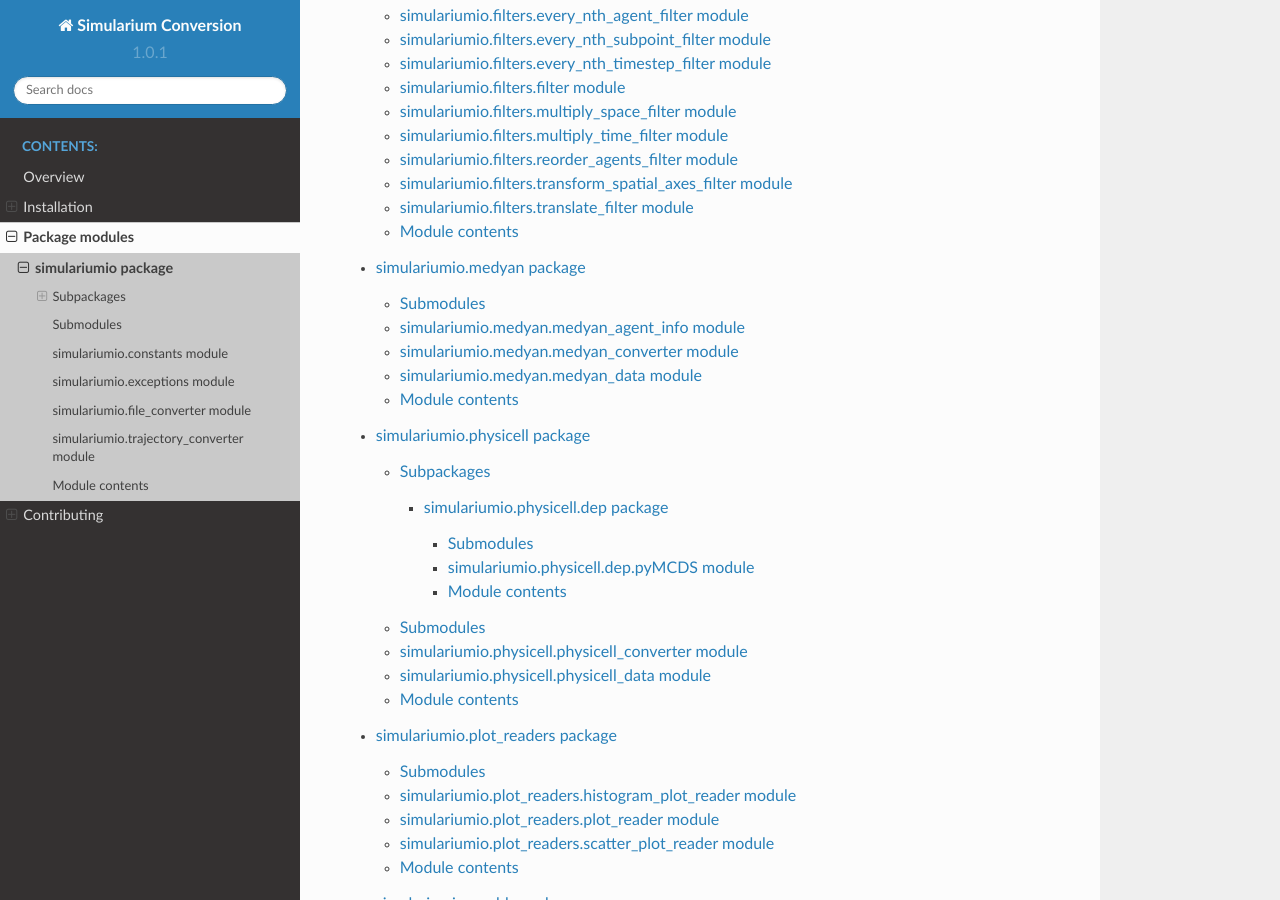
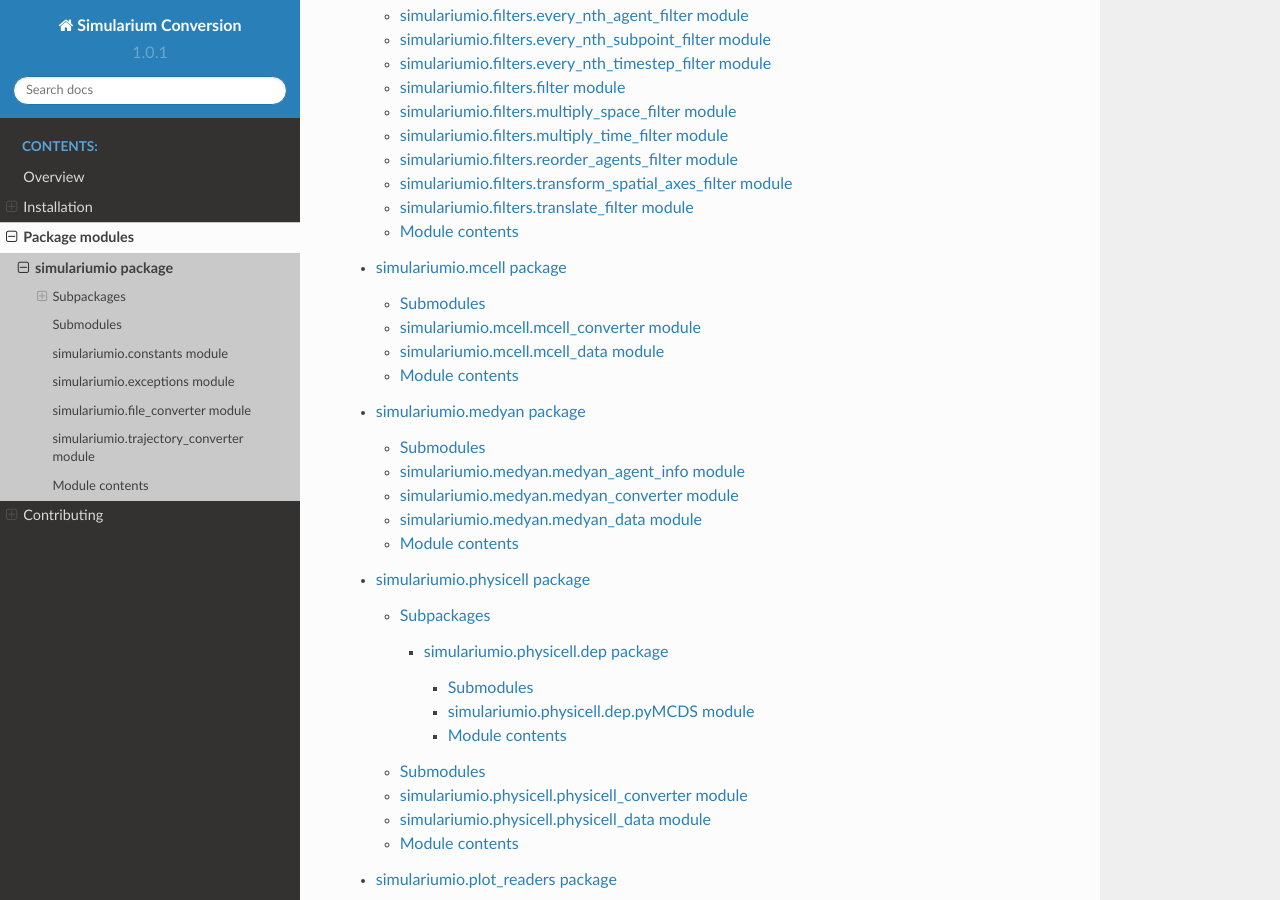
Before and after one commit to simularium/simulariumio, a Sphinx documentation site: the page built from docs/simulariumio.rst, in a window 1280 px wide and 900 px high, scrolled down 799 px. Built offline with Sphinx 7.4.7 and the Read the Docs theme 2.0.0, drawn with Linux system fonts in a browser that asks for light colours; pages that are not in the unit, such as notebooks, are missing from menus.

Commit message:
updated documentation, added jupyter nb example

```diff
--- /dev/null
+++ b/docs/simulariumio.mcell.rst
@@ -0,0 +1,30 @@
+simulariumio.mcell package
+==========================
+
+Submodules
+----------
+
+simulariumio.mcell.mcell\_converter module
+------------------------------------------
+
+.. automodule:: simulariumio.mcell.mcell_converter
+   :members:
+   :undoc-members:
+   :show-inheritance:
+
+simulariumio.mcell.mcell\_data module
+-------------------------------------
+
+.. automodule:: simulariumio.mcell.mcell_data
+   :members:
+   :undoc-members:
+   :show-inheritance:
+
+
+Module contents
+---------------
+
+.. automodule:: simulariumio.mcell
+   :members:
+   :undoc-members:
+   :show-inheritance:
--- a/docs/simulariumio.rst
+++ b/docs/simulariumio.rst
@@ -9,6 +9,7 @@ Subpackages
    simulariumio.cytosim
    simulariumio.data_objects
    simulariumio.filters
+   simulariumio.mcell
    simulariumio.medyan
    simulariumio.physicell
    simulariumio.plot_readers
```
Also changed, not shown: 2 other files.
